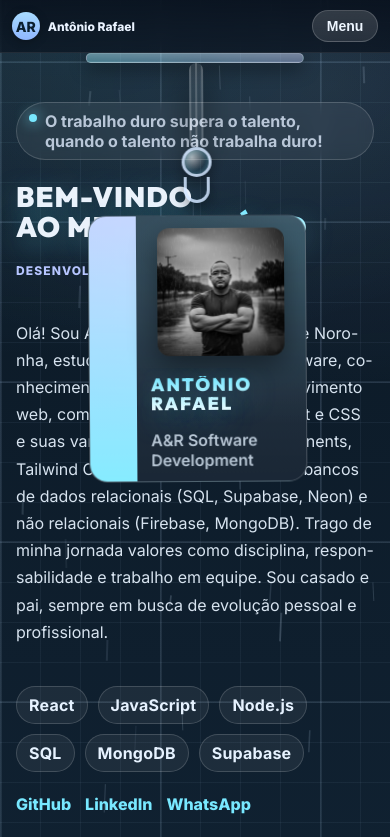
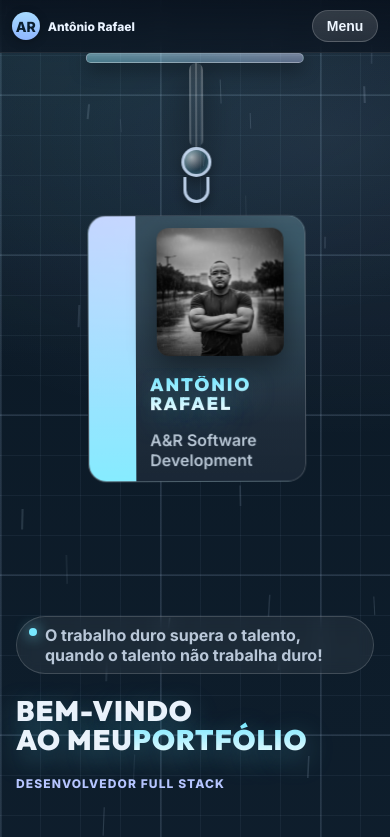
Before and after one commit to Ald3b4r4n/AntonioRafael, a React (Vite) app: page / in a window 390 px wide. Shown: the top 837 px of the page. Built offline with nearby package versions, Linux system fonts and the light colour scheme; no server answers.

Commit message:
style(lanyard): posicionamento relativo no mobile para não cobrir o texto
fix(lint): corrige uso do parâmetro 'as' no GlassCard para evitar no-unused-vars

```diff
--- a/src/components/LanyardBadge.module.css
+++ b/src/components/LanyardBadge.module.css
@@ -252,16 +252,16 @@
   pointer-events: none;
 }
 
-/* MOBILE (≤ 720px): mostrar com barra própria no topo */
+/* MOBILE (≤ 720px): mostrar com barra própria no topo, sem sobrepor conteúdo */
 @media (max-width: 720px) {
   .stage {
     --card-w: min(56vw, 224px);
     --card-h: calc(var(--card-w) * 1.22);
     --strap-h: clamp(68px, 10dvh, 96px);
-
-    position: fixed;
-    top: var(--nav-h, 72px);
-    left: 0;
+    /* Coloca no fluxo do documento para não cobrir o texto */
+    position: relative;
+    top: 0;
+    left: auto;
     transform: none;
     width: 100%;
     height: calc(
```
Also changed, not shown: src/components/GlassCard.jsx (+2 -6 lines).
